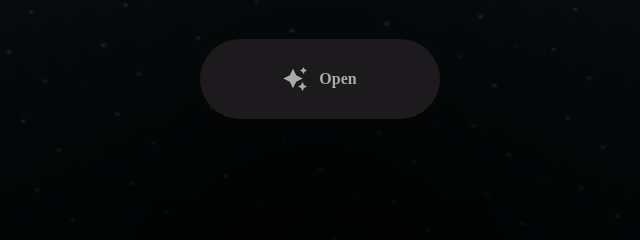
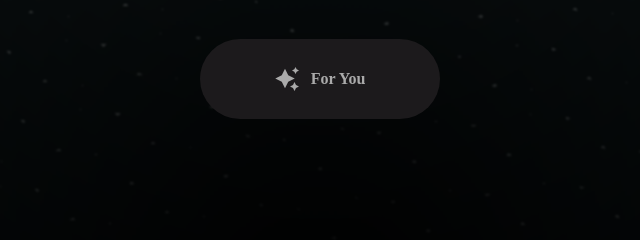
Before and after one commit to SandaraPagaling/for-you, a plain HTML site: page index.html in a window 1280 px wide. Shown: the part 441-681 px from the top of the page, 320-960 px from the left. Drawn offline with Linux system fonts and the light colour scheme.

Commit message:
Update index.html

```diff
--- a/index.html
+++ b/index.html
@@ -26,7 +26,7 @@
         </path>
       </svg>
 
-      <span class="text">Open</span>
+      <span class="text">For You</span>
     </a>
   </div>
 
```
